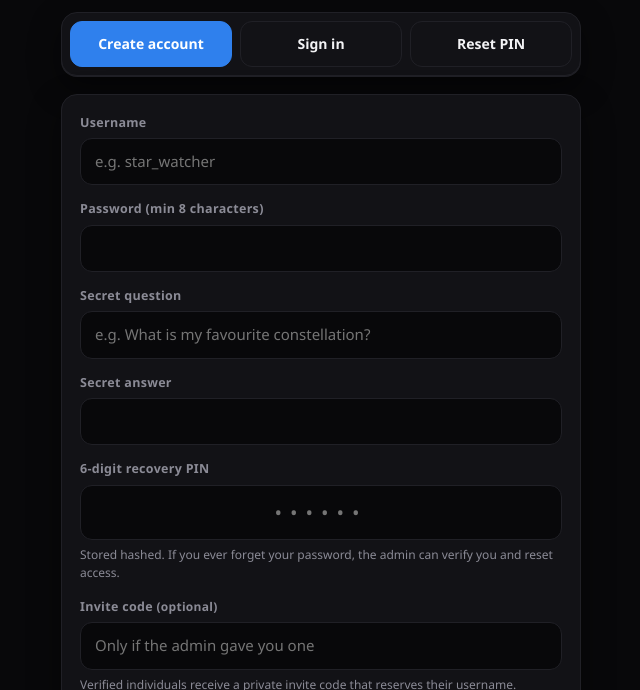
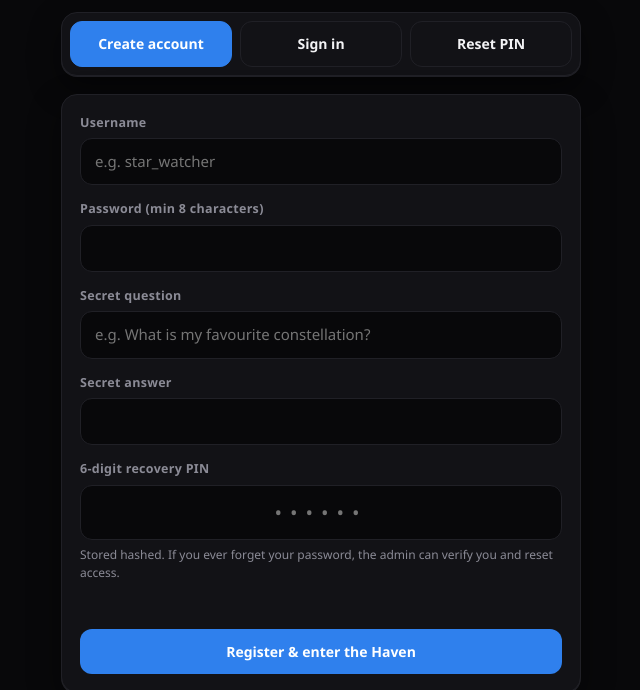
Before and after one commit to XenonPHYT/keyyhaven, a website: page public/registration.html in a window 1280 px wide. Shown: the part 110-800 px from the top of the page, without its empty margins (319-959 px from the left). Drawn offline with Linux system fonts and the light colour scheme.

Commit message:
Add files via upload

```diff
--- a/public/registration.html
+++ b/public/registration.html
@@ -52,11 +52,6 @@
           <label for="reg-pin">6-digit recovery PIN</label>
           <div class="pin-wrap"><input id="reg-pin" type="text" inputmode="numeric" pattern="[0-9]{6}" maxlength="6" minlength="6" placeholder="••••••" required></div>
           <span class="hint">Stored hashed. If you ever forget your password, the admin can verify you and reset access.</span>
-        </div>
-        <div class="field">
-          <label for="reg-invite">Invite code <span class="hint">(optional)</span></label>
-          <input id="reg-invite" type="text" maxlength="20" autocomplete="off" autocapitalize="characters" placeholder="Only if the admin gave you one">
-          <span class="hint">Verified individuals receive a private invite code that reserves their username.</span>
         </div>
         <p class="form-msg" id="reg-msg" role="status"></p>
         <button class="btn" type="submit" id="reg-submit">Register &amp; enter the Haven</button>
@@ -142,7 +137,6 @@ $('#register-form').addEventListener('submit', async (e) => {
     password: $('#reg-password').value,
     secret_question: $('#reg-question').value.trim(),
     secret_answer: $('#reg-answer').value.trim(),
-    invite_code: $('#reg-invite').value.trim(),
     pin
   });
   $('#reg-submit').disabled = false;
```
